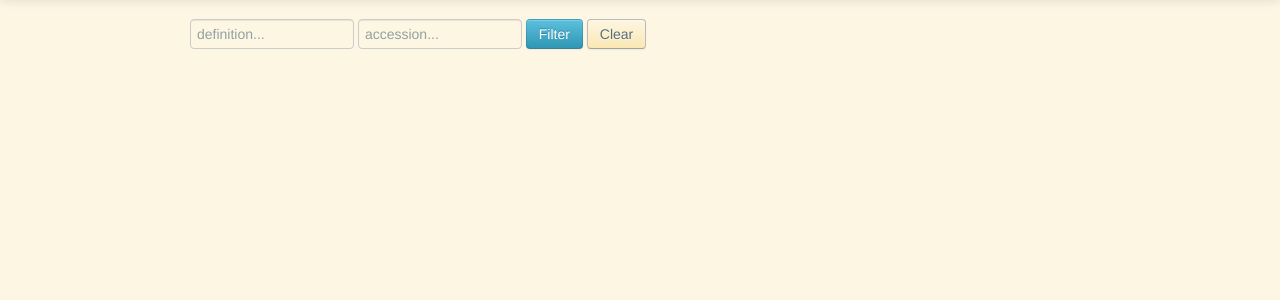
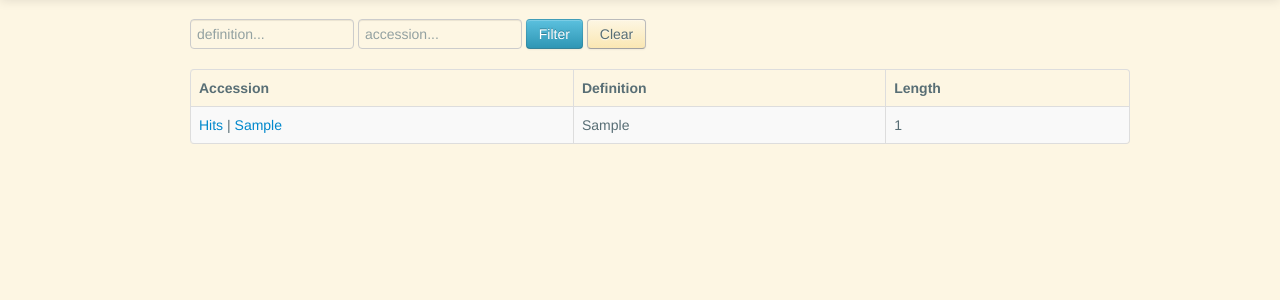
Before and after one commit to eco32i/tweed, a Django app: page /tasm/refseqs/ in a window 1280 px wide. Shown: the part 41-341 px from the top of the page. Run offline with Django 3.2, Linux system fonts and the light colour scheme; tables that the repository leaves empty hold one stand-in row (values such as "Sample post").

Commit message:
Fixed templates for refseq list and loci list. Updated README.md

```diff
--- a/templates/tasm/includes/locus.html
+++ b/templates/tasm/includes/locus.html
@@ -1,7 +1,7 @@
-{% load tasm_tags %}
+{% load tasm_tags humanize %}
 <tr>
     <td>{{ locus.locus_id }}</td>
     <td>{{ locus.transcript_set.count }}</td>
-    <td>{{ locus|best_length }}</td>
-    <td>{{ locus|best_coverage }}</td>
+    <td>{{ locus|best_length|intcomma }}</td>
+    <td>{{ locus|best_coverage|floatformat:3 }}</td>
 </tr>
--- a/templates/tasm/includes/refseq.html
+++ b/templates/tasm/includes/refseq.html
@@ -1,6 +1,6 @@
-{% load tasm_tags %}
+{% load tasm_tags humanize %}
 <tr>
     <td><a href="{% url 'tasm_refseq_view' accession=refseq.accession %}">Hits</a> | <a href="{{ refseq.url }}">{{ refseq.accession }}</a></td>
     <td>{{ refseq.definition }}</td>
-    <td>{{ refseq.length }}</td>
+    <td>{{ refseq.length|intcomma }}</td>
 </tr>
--- a/templates/tasm/includes/transcript-div.html
+++ b/templates/tasm/includes/transcript-div.html
@@ -3,9 +3,9 @@
     <h4>Locus {{ transcript.locus.locus_id }} <span class="muted">Transcript {{ transcript.transcript_id }} of {{ transcript.locus.transcript_set.count }}</span></h4>
     <div class="sequence"><pre>{{ transcript.sequence|pretty_seq|linebreaks }}</pre></div>
     <ul class="inline">
-        <li><span class="muted">Confidence:</span>{{ transcript.confidence }}</li>
-        <li><span class="muted">Length:</span>{{ transcript.length }}</li>
-        <li><span class="muted">Coverage:</span>{{ transcript.coverage }}</li>
+        <li><span class="muted">Confidence:</span> {{ transcript.confidence|floatformat:2 }}</li>
+        <li><span class="muted">Length:</span> {{ transcript.length }}</li>
+        <li><span class="muted">Coverage:</span> {{ transcript.coverage|floatformat:3 }}</li>
     </ul>
     <h5>BLAST hits</h5>
     <p>{% for hit in transcript.blast_hits.all %}{% blast_hit_link hit %}{% endfor %}</p>
--- a/templates/tasm/refseq_list.html
+++ b/templates/tasm/refseq_list.html
@@ -1,13 +1,21 @@
 {% extends 'tasm/list_base.html' %}
 
-{% block list_thead %}
-    <th>Accession</th>
-    <th>Definition</th>
-    <th>Length</th>
+
+{% block list_head %}
+<table class="table table-striped table-bordered">
+    <thead>
+        <th>Accession</th>
+        <th>Definition</th>
+        <th>Length</th>
+    </thead>
+
+    <tbody>
 {% endblock %}
+        {% block list_body %}
+            {% for refseq in object_list %}
+                {% include 'tasm/includes/refseq.html' %}
+           {% endfor %}
 
-{% block list_tbody %}
-    {% for refseq in object_list %}
-        {% include 'tasm/includes/refseq.html' %}
-    {% endfor %}
+    </tbody>
+</table>
 {% endblock %}
--- a/tweed/settings.py
+++ b/tweed/settings.py
@@ -126,6 +126,7 @@ INSTALLED_APPS = (
     'django.contrib.sites',
     'django.contrib.messages',
     'django.contrib.staticfiles',
+    'django.contrib.humanize',
     # Uncomment the next line to enable the admin:
     'django.contrib.admin',
     # Uncomment the next line to enable admin documentation:
```
Also changed, not shown: tasm/models.py (+0 -14 lines), templates/tasm/home.html (+5 -4 lines), README.md.
